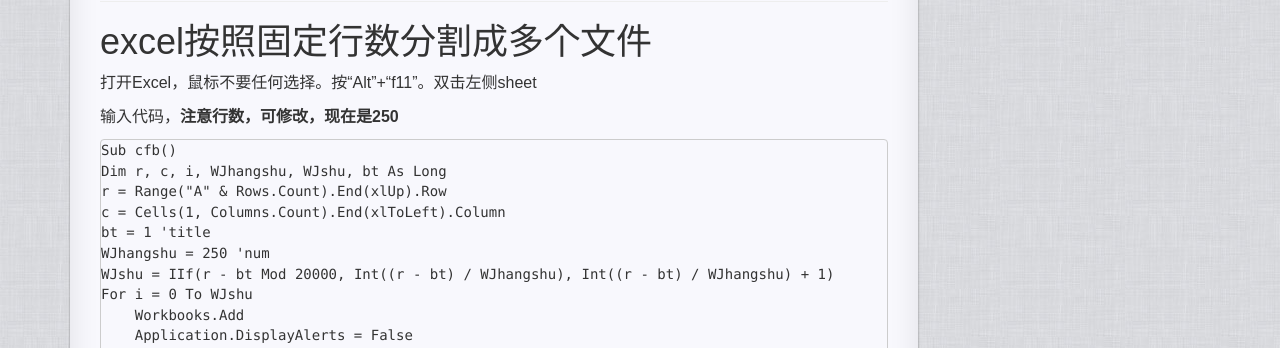
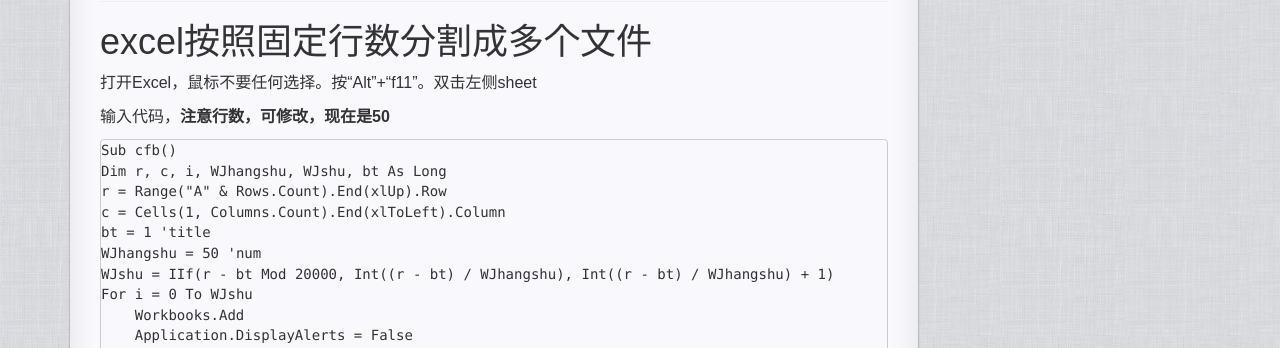
Before and after one commit to huzhengen/huzhengen.github.io, a Jekyll site: the page built from _posts/2018-12-28-excel.md, in a window 1280 px wide. Shown: the part 195-543 px from the top of the page. Built offline with Jekyll 4.4.1, drawn with Linux system fonts in a browser that asks for light colours; nearby versions of some CDN libraries; comment, search, counter and statistics services are not loaded; a style sheet for code colours, icons or effects is not loaded.

Commit message:
excel and vue gzip

````diff
--- a/_posts/2018-12-28-excel.md
+++ b/_posts/2018-12-28-excel.md
@@ -13,7 +13,7 @@
 
 打开Excel，鼠标不要任何选择。按“Alt”+“f11”。双击左侧sheet
 
-输入代码，**注意行数，可修改，现在是250**
+输入代码，**注意行数，可修改，现在是50**
 
 ```
 Sub cfb()
@@ -21,7 +21,7 @@
 r = Range("A" & Rows.Count).End(xlUp).Row
 c = Cells(1, Columns.Count).End(xlToLeft).Column
 bt = 1 'title
-WJhangshu = 250 'num
+WJhangshu = 50 'num
 WJshu = IIf(r - bt Mod 20000, Int((r - bt) / WJhangshu), Int((r - bt) / WJhangshu) + 1)
 For i = 0 To WJshu
     Workbooks.Add
````
Also changed, not shown: _posts/2019-02-27-vue-gzip.md (+0 -1 lines).
